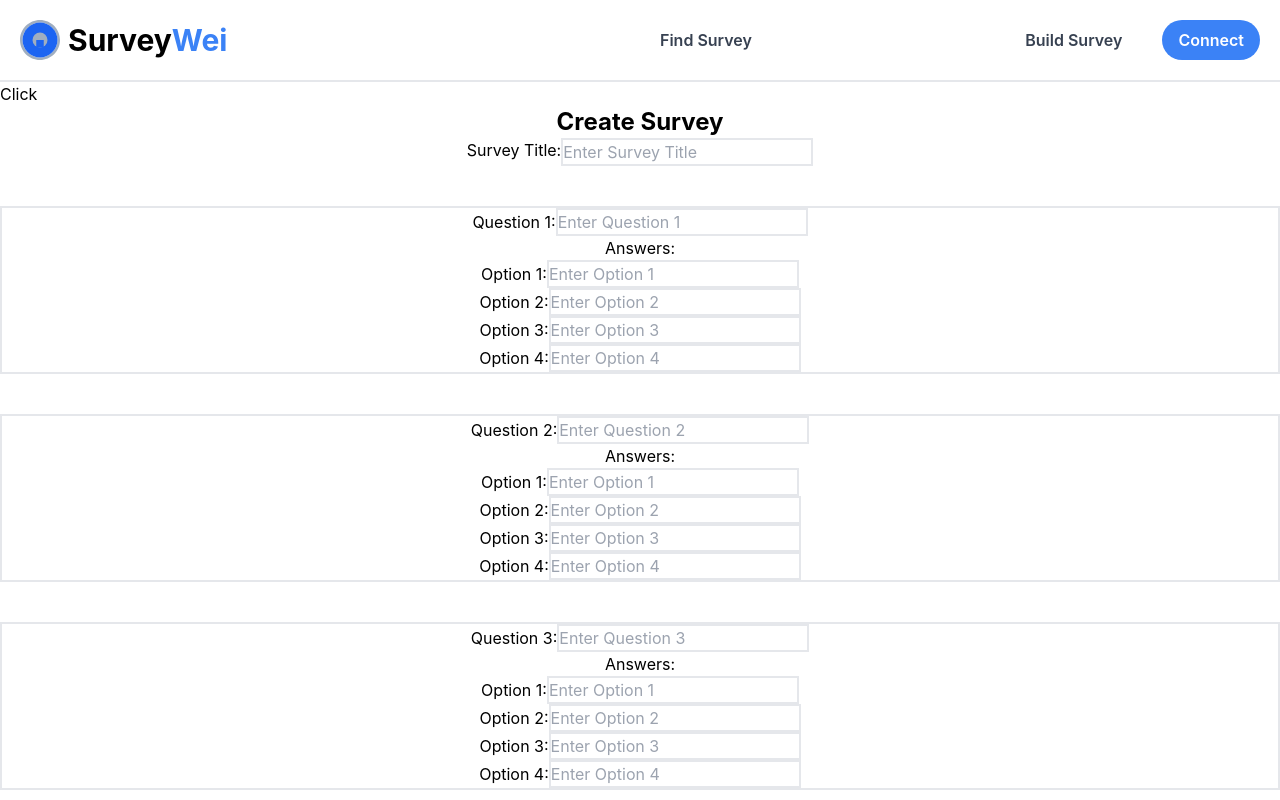
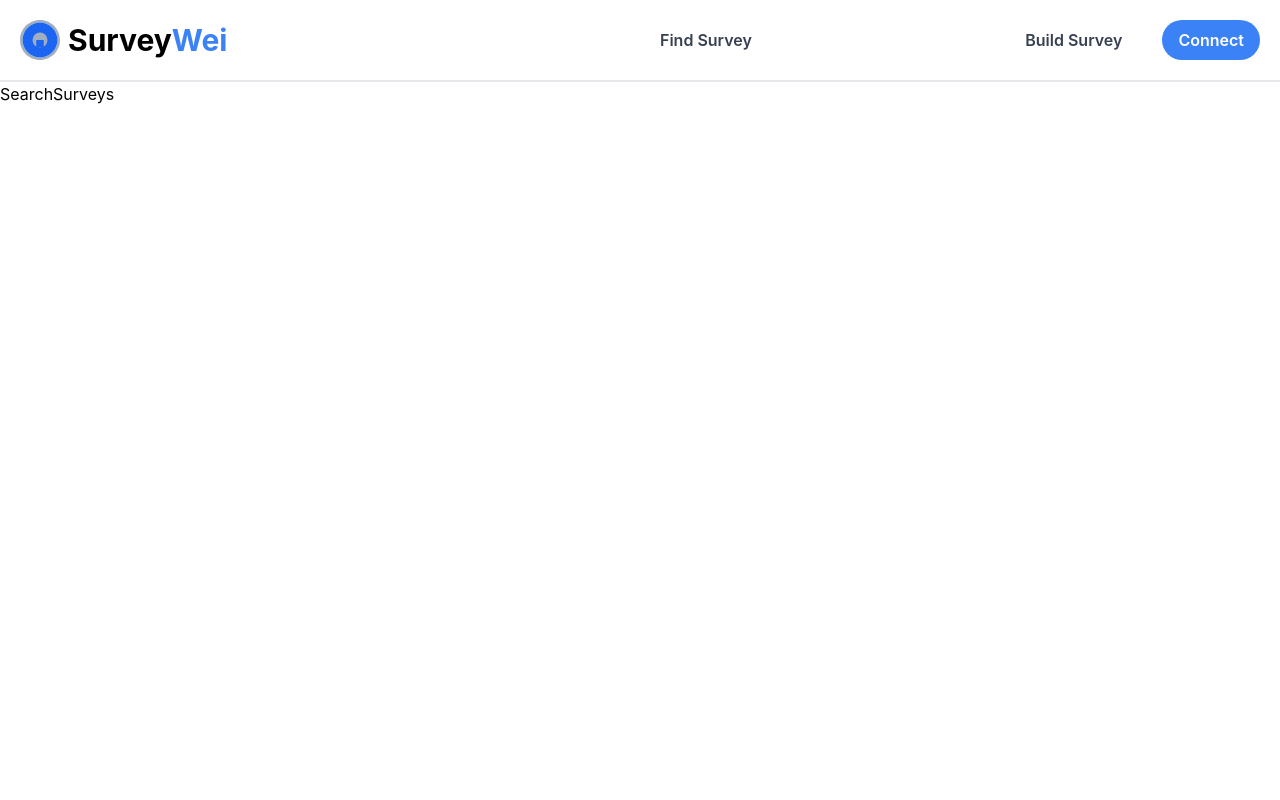
Before and after one commit to Tgb29/surveywei, a React (Create React App) app: page /find in a window 1280 px wide. Shown: the top 800 px of the page. Built offline with nearby package versions, Linux system fonts and the light colour scheme; no server answers.

Commit message:
updated UI 2

```diff
--- a/src/App.js
+++ b/src/App.js
@@ -1,8 +1,8 @@
 // import RadioGroup from "./components/RadioGroup";
 import Home from "./components/home/Home";
 import Navbar from "./components/navigation/Navbar";
-import Form from "./components/Form";
 import Form2 from "./components/Form2";
+import SearchSurveys from "./components/SearchSurveys";
 import { BrowserRouter as Router, Routes, Route } from "react-router-dom";
 import UserAddressContext from "./UserAddressContext";
 import { useState } from "react";
@@ -17,7 +17,7 @@ function App() {
             <Routes>
               <Route path="/" element={<Home />} />
               <Route path="/build" element={<Form2 />} />
-              <Route path="/find" element={<Form />} />
+              <Route path="/find" element={<SearchSurveys />} />
             </Routes>
           </main>
         </Router>
--- /dev/null
+++ b/src/components/SearchSurveys.jsx
@@ -0,0 +1,7 @@
+import React from "react";
+
+function SearchSurveys() {
+  return <div>SearchSurveys</div>;
+}
+
+export default SearchSurveys;
```
